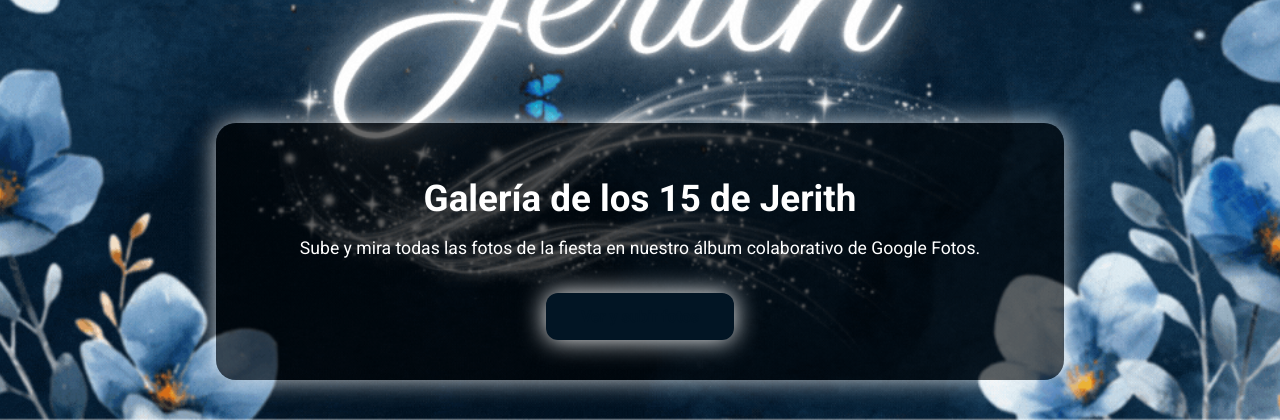
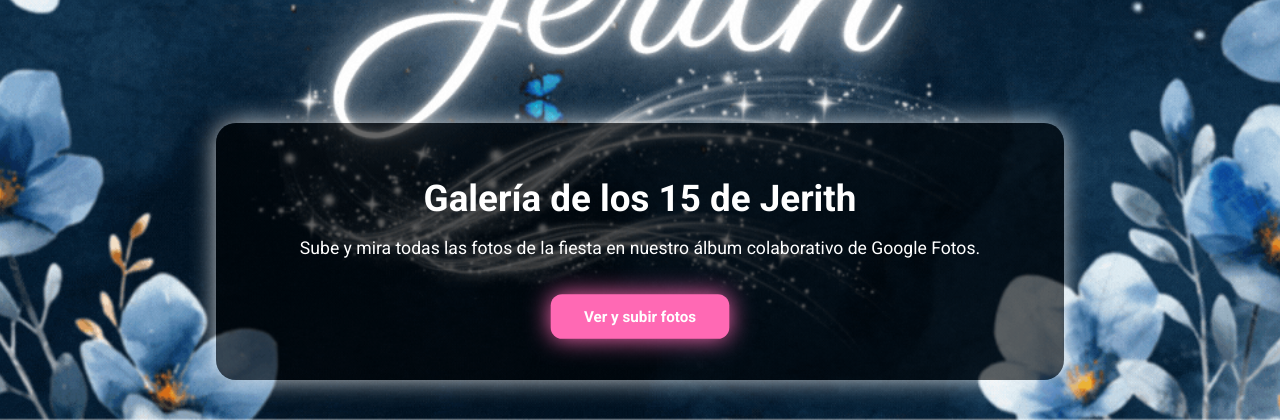
Before and after one commit to jerithdanielamoncadacardenas-netizen/Quince-Jerith, a Flask app: template templates/index.html in a window 1280 px wide, while the restyled element is pressed. Shown: the part 380-800 px from the top of the page. Run offline with Flask 3, Linux system fonts and the light colour scheme; the template is opened without the code that fills it, so the values that code supplies are empty; parts of the project's set-up code (start-up, migrations or seed data) failed here and were passed over.

Commit message:
Update index.html

```diff
--- a/templates/index.html
+++ b/templates/index.html
@@ -86,6 +86,15 @@
             transform: scale(1.07);
             box-shadow: 0 0 25px rgba(255, 255, 255, 255);
         }
+        /* 👆 Al hacer clic (presionar) */
+        .btn:active,
+        .btn:focus { /* 👈 esto mantiene el color incluso si abre otra pestaña */
+            background-color: #ff69b4; /* fondo rosado */
+            color: #ffffff; /* texto blanco */
+            transform: scale(0.95);
+            box-shadow: 0 0 25px rgba(255, 105, 180, 1);
+            outline: none;
+        }
     </style>
 </head>
 <body>
```
